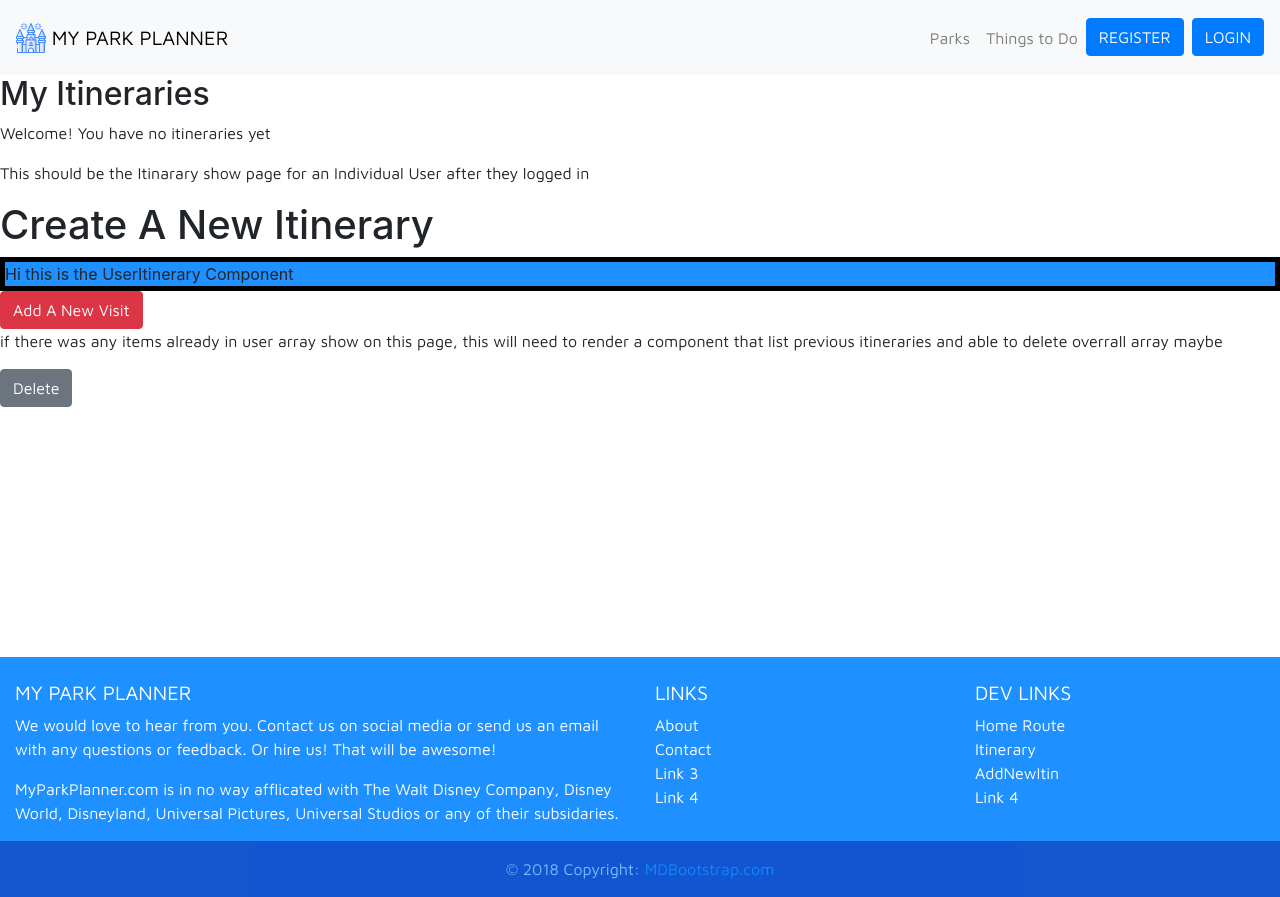
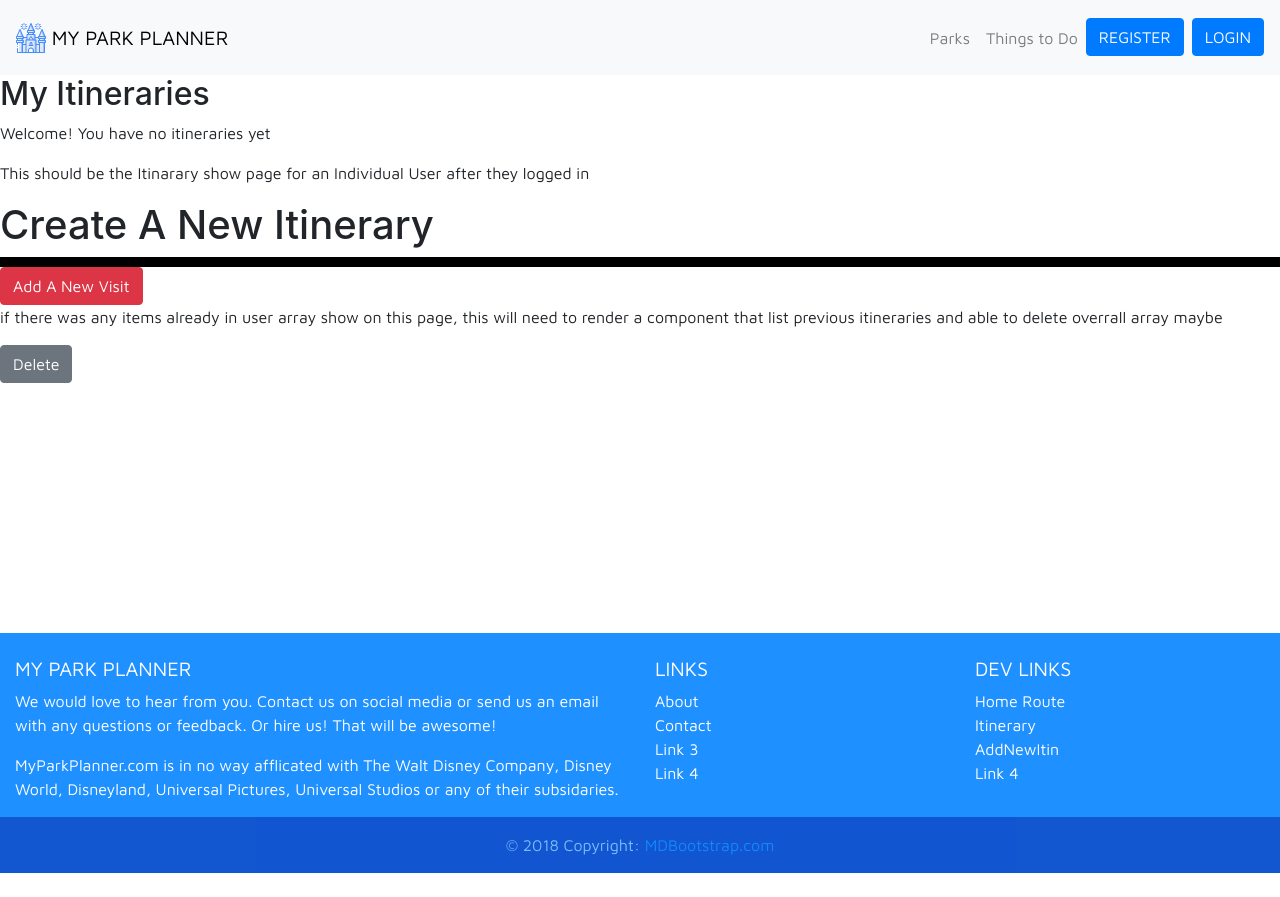
Before and after one commit to Aradford7/react-frontendDisney, a React (Create React App) app: page /itinerary in a window 1280 px wide. After the commit the page ends 873 px from the top, so only its background shows below. Built offline with nearby package versions, Linux system fonts and the light colour scheme.

Commit message:
Add map to show userTrips on itinerary page

```diff
--- a/src/App.js
+++ b/src/App.js
@@ -6,7 +6,7 @@ import Login from "./layout/Login/Login";
 import Register from "./layout/Register/Register";
 import { Logout } from "./layout/Logout";
 import Itinerary from "./layout/Itinerary/Itinerary";
-import  AddNewItin  from "./layout/AddNewItin/AddNewItin";
+import AddNewItin from "./layout/AddNewItin/AddNewItin";
 import { Activities } from "./layout/Activities/Activities";
 import { Parks } from "./layout/Parks/Parks";
 import { Disneyland } from "./layout/disneyland/disneyland";
@@ -195,6 +195,7 @@ class App extends Component {
                   {...props}
                   createTrip={this.createTrip}
                   userId={this.state.currentUser}
+                  userTrips={this.state.userTrips}
                 />
               )}
             />
--- a/src/layout/Itinerary/Itinerary.js
+++ b/src/layout/Itinerary/Itinerary.js
@@ -84,8 +84,8 @@ class Itinerary extends Component {
         <div className="Modal">
           <h1> Create A New Itinerary</h1>
 
-          <div className = "User">
-          <UserItinerary/>
+          <div className="User">
+            <UserItinerary userTrips={this.props.userTrips} />
           </div>
 
           <div className="formModal">
@@ -178,10 +178,6 @@ class Itinerary extends Component {
             able to delete overrall array maybe
           </p>
 
-
-
-
-
           <Button>Delete</Button>
         </div>
 
--- a/src/layout/UserItinerary/UserItinerary.js
+++ b/src/layout/UserItinerary/UserItinerary.js
@@ -1,16 +1,18 @@
-import React from 'react'
+import React from "react";
 
- class UserItinerary extends React.Component{
-    state = {
-
-      };
-      render(){
-          return(
-          <div>
-                Hi this is the UserItinerary Component
-          </div>
-          )
-      }
+class UserItinerary extends React.Component {
+  render() {
+    return this.props.userTrips.map((trip, i) => {
+      console.log(this.props.userTrips, "this.props.userTrips");
+      return (
+        <li key={i}>
+          <span>Name: {trip.name}</span>
+          <br />
+          <span>Park: {trip.park}</span>
+        </li>
+      );
+    });
+  }
 }
 
-export default UserItinerary
+export default UserItinerary;
```
